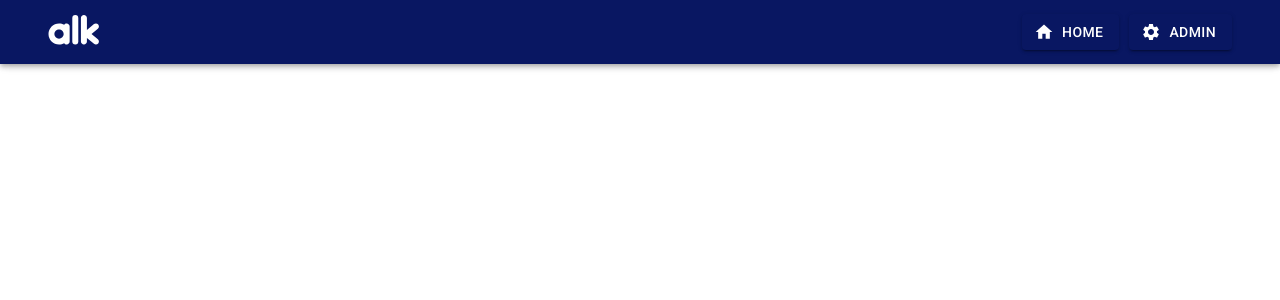
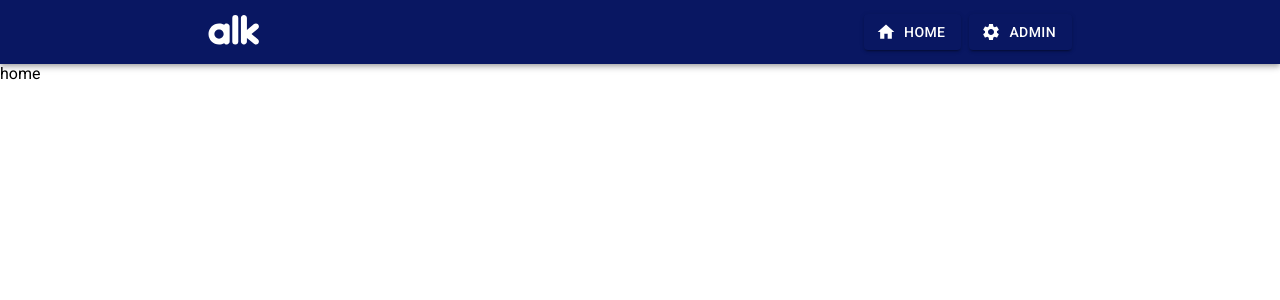
Before and after one commit to MaxiDeMichieli/alkemy-blog-fontend, a React (Create React App) app: page / in a window 1280 px wide. Shown: the top 300 px of the page. Built offline with nearby package versions, Linux system fonts and the light colour scheme.

Commit message:
Modify header component

```diff
--- a/src/components/Header.jsx
+++ b/src/components/Header.jsx
@@ -2,7 +2,7 @@ import React from 'react';
 import { makeStyles } from '@material-ui/core/styles';
 import { Link } from 'react-router-dom';
 import {
-  AppBar, Toolbar, Button, Container,
+  AppBar, Toolbar, Button, Container, Box,
 } from '@material-ui/core';
 import HomeIcon from '@material-ui/icons/Home';
 import SettingsIcon from '@material-ui/icons/Settings';
@@ -12,23 +12,22 @@ const useStyles = makeStyles(() => ({
   logo: {
     flexGrow: 1,
   },
-  button: {
-    margin: '0 10px',
-  },
 }));
 
 function ButtonAppBar() {
   const classes = useStyles();
 
   return (
-    <AppBar position="fixed">
-      <Container>
+    <AppBar position="sticky">
+      <Container maxWidth="md">
         <Toolbar>
           <div className={classes.logo}>
             <Link to="/">
               <img src={logo} alt="logo-alk" />
             </Link>
           </div>
+          <Link to="/">
+            <Box mr={1}>
               <Button
                 variant="contained"
                 color="primary"
@@ -37,6 +36,10 @@ function ButtonAppBar() {
               >
                 home
               </Button>
+            </Box>
+          </Link>
+          <Link to="/admin">
+            <Box>
               <Button
                 variant="contained"
                 color="primary"
@@ -44,6 +47,8 @@ function ButtonAppBar() {
               >
                 admin
               </Button>
+            </Box>
+          </Link>
         </Toolbar>
       </Container>
     </AppBar>
```
Lines whose indentation alone changed are shown as unchanged.
